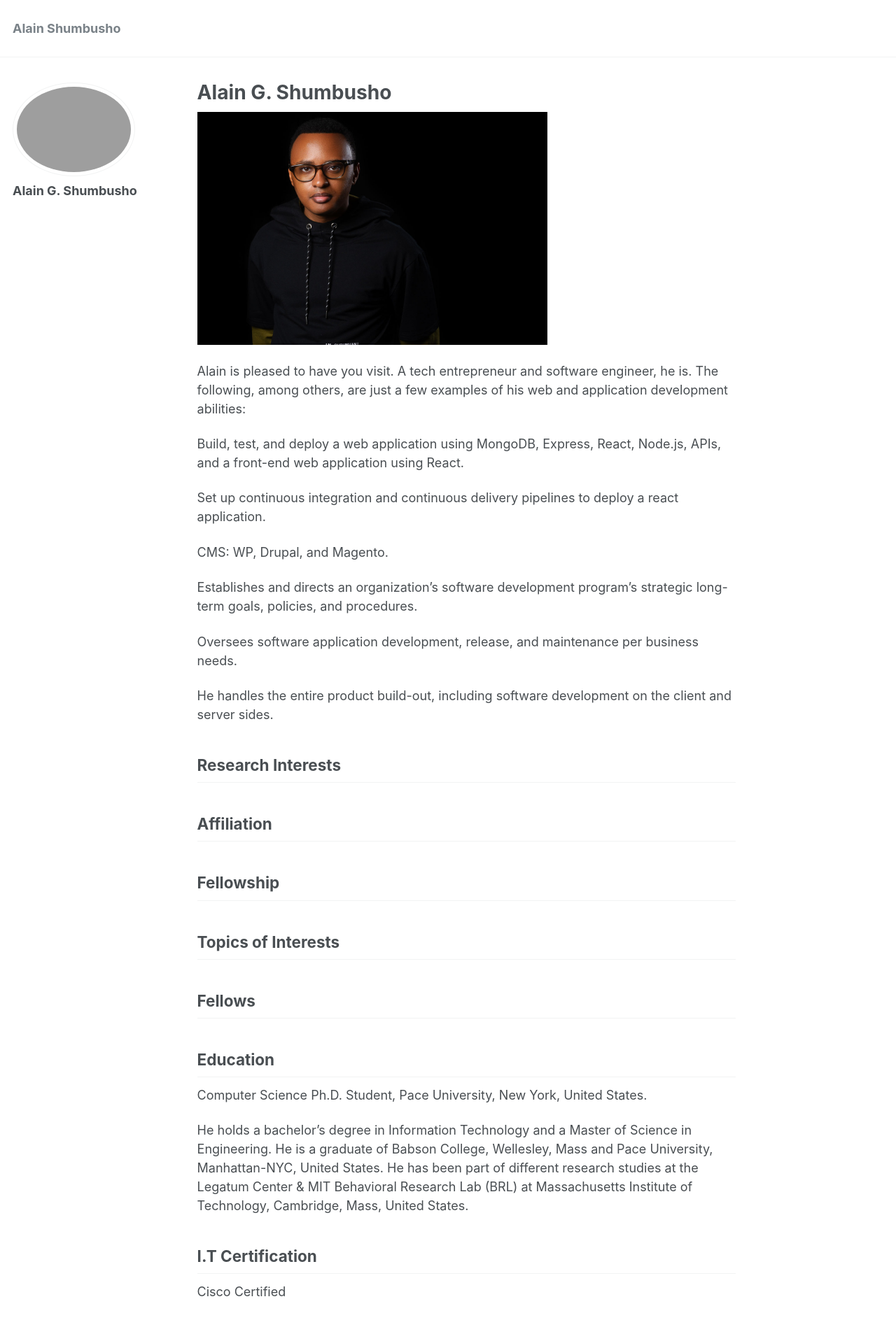
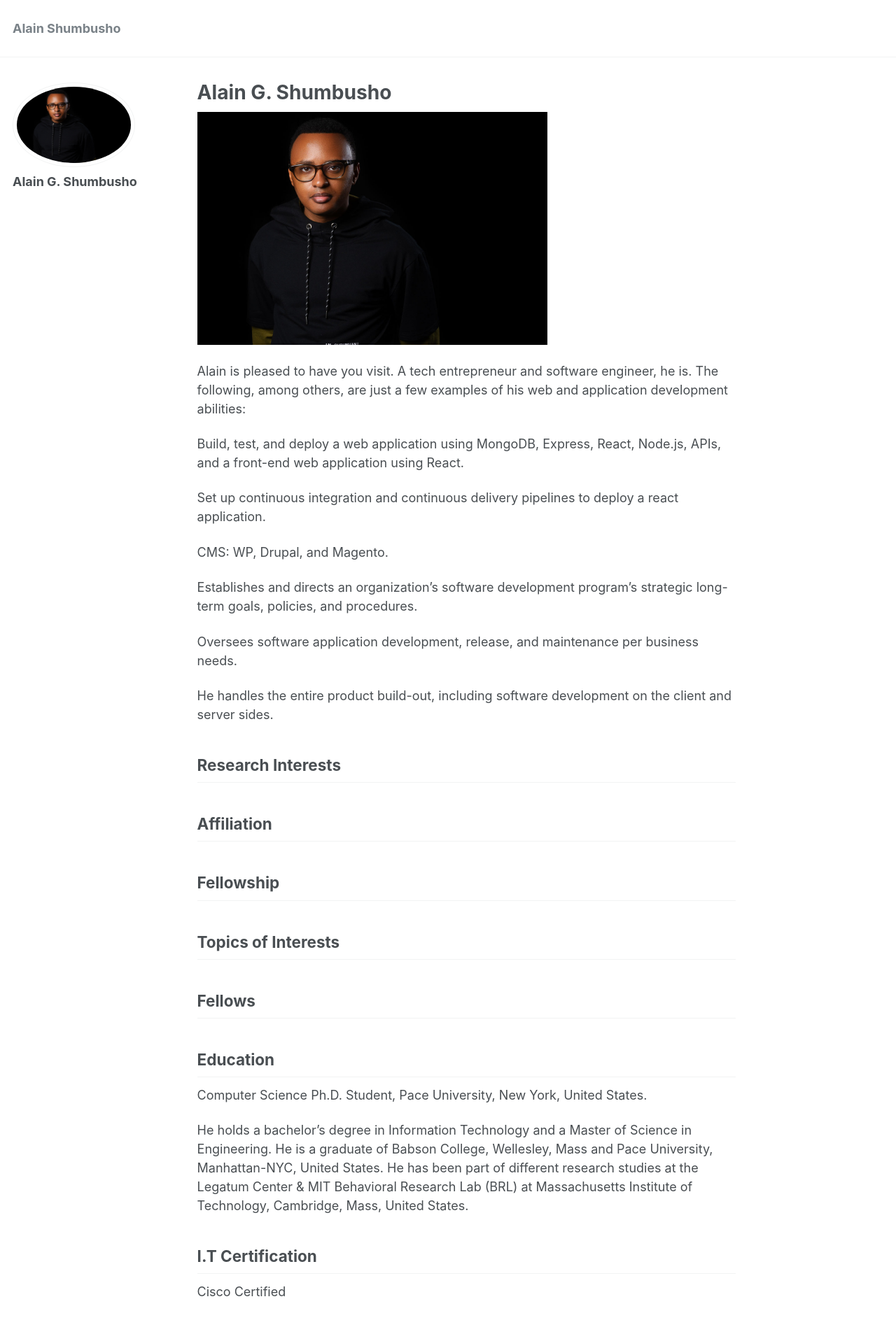
Before and after one commit to phdcsseiden/phdcsseiden.github.io, a Jekyll site: the page built from _pages/about.md, in a window 1280 px wide. Shown: the top 1907 px of the page at 70% size. Built offline with Jekyll 4.4.1, drawn with Linux system fonts in a browser that asks for light colours.

Commit message:
Update _config.yml

```diff
--- a/_config.yml
+++ b/_config.yml
@@ -81,7 +81,7 @@ analytics:
 # Site Author
 author:
   name             : "Alain G. Shumbusho"
-  avatar           : #"Headshotwoo.jpg"
+  avatar           : "Headshotwoo.jpg"
   bio              : #"He/Him"
   bio              : #"STEM Grad - He/Him/His"
   employer         :
```
